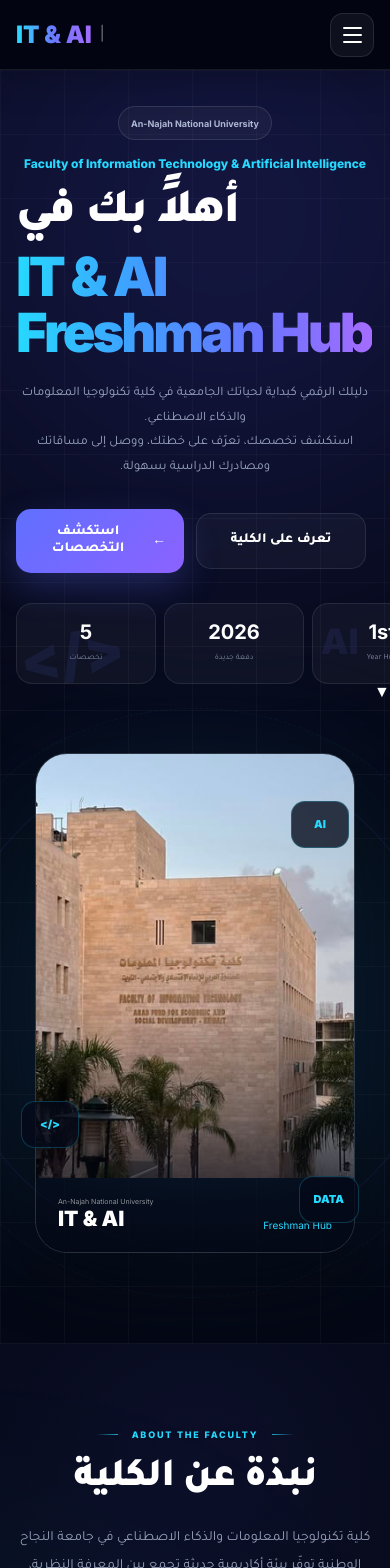
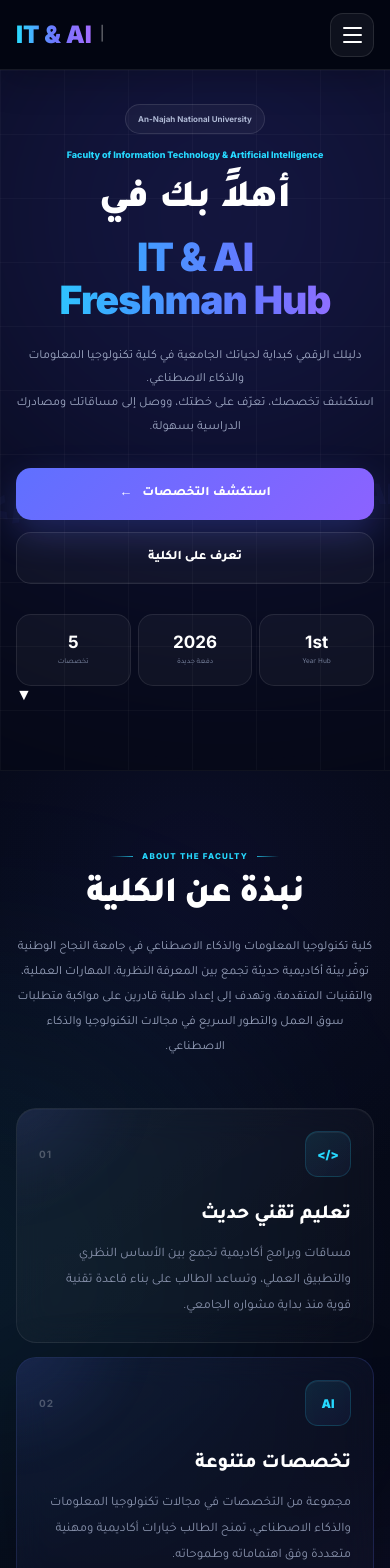
Before and after one commit to majedhanini/Majed-Hanini---najah-, a React (Vite) app: page / in a window 390 px wide. Shown: the top 1568 px of the page. Built offline with nearby package versions, Linux system fonts and the light colour scheme.

Commit message:
Fix home mobile responsiveness

```diff
--- a/src/styles/home.css
+++ b/src/styles/home.css
@@ -1305,320 +1305,378 @@
 }
 
 /* =========================================================
-   HOME - MOBILE FIX
+   HOME - FINAL RESPONSIVE FIX
 ========================================================= */
 
 @media (max-width: 768px) {
 
   .home-page {
+    width: 100%;
+    max-width: 100%;
     overflow-x: hidden;
   }
 
   .hero-section {
     min-height: auto;
-    padding:
-      44px 20px
-      70px;
+    padding: 42px 18px 70px;
+    display: block;
   }
 
   .hero-container {
     width: 100%;
     max-width: 100%;
-
+    margin: 0 auto;
     display: flex;
     flex-direction: column;
-
-    gap: 34px;
-
     align-items: center;
-  }
-
-
-  /* =========================
-     HERO CONTENT
-  ========================= */
+    gap: 36px;
+  }
 
   .hero-content {
     width: 100%;
     max-width: 100%;
-
+    margin: 0 auto;
+    display: flex;
+    flex-direction: column;
+    align-items: center;
     text-align: center;
-
+  }
+
+  .hero-badge {
+    min-height: 30px;
+    margin: 0 auto 14px;
+    padding: 0 12px;
+    font-size: 8px;
+    text-align: center;
+  }
+
+  .hero-college {
+    width: 100%;
+    margin-bottom: 17px;
+    text-align: center;
+    font-size: 10px;
+    line-height: 1.6;
+    white-space: normal;
+  }
+
+  .hero-title {
+    width: 100%;
+    margin: 0 auto 24px;
+    display: flex;
+    flex-direction: column;
     align-items: center;
-  }
-
-
-  .hero-badge {
-    margin:
-      0 auto 16px;
-
-    font-size: 9px;
-
-    padding:
-      7px 12px;
-  }
-
-
-  .hero-eyebrow {
     text-align: center;
-
-    font-size: 12px;
-
-    line-height: 1.5;
-
-    margin-bottom: 18px;
-  }
-
-
-  .hero-title {
-    width: 100%;
-
-    margin:
-      0 auto 22px;
-
+  }
+
+  .hero-title-ar {
+    width: 100%;
+    margin: 0 auto 14px;
+    font-size: clamp(38px, 11vw, 52px);
+    line-height: 1.12;
     text-align: center;
-
-    font-size:
-      clamp(
-        44px,
-        12vw,
-        62px
-      );
-
-    line-height: 1.05;
-
+    white-space: normal;
+  }
+
+  .hero-title-en {
+    width: 100%;
+    max-width: 100%;
+    display: flex;
+    flex-direction: column;
+    align-items: center;
+    gap: 2px;
+    font-size: clamp(38px, 10.5vw, 50px);
+    line-height: 1.02;
     letter-spacing: -1.5px;
-  }
-
-
-  .hero-title .arabic-title {
-    display: block;
-
-    margin-bottom: 10px;
-
-    font-size:
-      clamp(
-        42px,
-        11vw,
-        58px
-      );
-
-    line-height: 1.15;
-  }
-
-
-  .hero-title .gradient-text {
-    display: block;
-
-    font-size:
-      clamp(
-        44px,
-        12vw,
-        60px
-      );
-
-    line-height: 1.02;
-  }
-
+    text-align: center;
+    white-space: normal;
+  }
+
+  .hero-title-en span {
+    width: 100%;
+    text-align: center;
+    white-space: normal;
+  }
 
   .hero-description {
     width: 100%;
     max-width: 520px;
-
-    margin:
-      0 auto 28px;
-
-    padding:
-      0 4px;
-
+    margin: 0 auto 28px;
+    padding: 0;
+    align-self: center;
     position: static;
-    right: auto;
-
+    direction: rtl;
     text-align: center;
-
+    font-size: 13px;
+    line-height: 1.95;
+    white-space: normal;
+    overflow-wrap: break-word;
+  }
+
+  .hero-actions {
+    width: 100%;
+    max-width: 420px;
+    margin: 0 auto 30px;
+    align-self: center;
+    display: flex;
+    flex-direction: column;
+    align-items: stretch;
+    gap: 12px;
+    direction: rtl;
+  }
+
+  .hero-button {
+    width: 100%;
+    min-width: 0;
+    min-height: 54px;
+    padding: 0 18px;
+    display: flex;
+    align-items: center;
+    justify-content: center;
+    gap: 10px;
+    border-radius: 15px;
     font-size: 14px;
-
-    line-height: 2;
-
-    color: #9aa6c2;
-  }
-
-
-  /* =========================
-     BUTTONS
-  ========================= */
-
-  .hero-buttons {
-    width: 100%;
-
+  }
+
+  .hero-stats {
+    width: 100%;
+    max-width: 520px;
+    margin: 0 auto;
+    display: grid;
+    grid-template-columns: repeat(3, minmax(0, 1fr));
+    gap: 8px;
+    direction: ltr;
+  }
+
+  .hero-stat {
+    width: 100%;
+    min-width: 0;
+    min-height: 76px;
+    padding: 15px 5px;
     display: flex;
-
     flex-direction: column;
-
-    align-items: stretch;
-
-    gap: 12px;
-
-    margin-bottom: 30px;
-  }
-
-
-  .hero-button {
-    width: 100%;
-
-    min-height: 56px;
-
+    align-items: center;
     justify-content: center;
-
-    padding:
-      15px 18px;
-
-    font-size: 14px;
-
+    text-align: center;
     border-radius: 15px;
   }
 
-
-  /* =========================
-     STATS
-  ========================= */
-
-  .hero-stats {
-    width: 100%;
-
-    display: grid;
-
-    grid-template-columns:
-      repeat(3, 1fr);
-
-    gap: 10px;
-  }
-
-
-  .hero-stat {
-    min-width: 0;
-
-    padding:
-      18px 8px;
-
-    border-radius: 16px;
-
-    text-align: center;
-  }
-
-
   .hero-stat strong {
-    font-size: 22px;
-  }
-
-
-  .hero-stat span {
-    font-size: 9px;
-  }
-
-
-  /* =========================
-     HERO IMAGE
-  ========================= */
-
-  .hero-visual {
-    width: 100%;
-    max-width: 380px;
-
-    margin:
-      5px auto 0;
-
-    order: 2;
-  }
-
-
-  .hero-image-card {
-    width: 100%;
-
-    max-width: 360px;
-
-    margin: 0 auto;
-  }
-
-
-  .hero-image-card img {
-    width: 100%;
-    height: auto;
-
-    object-fit: cover;
-  }
-
-
-  /* =========================
-     DECORATIONS
-  ========================= */
-
-  .hero-floating-card {
-    transform: scale(0.82);
-  }
-
-}
-
-
-@media (max-width: 480px) {
-
-  .hero-section {
-    padding:
-      36px 16px
-      60px;
-  }
-
-
-  .hero-eyebrow {
-    font-size: 11px;
-  }
-
-
-  .hero-title {
-    font-size: 42px;
-  }
-
-
-  .hero-title .arabic-title {
-    font-size: 41px;
-  }
-
-
-  .hero-title .gradient-text {
-    font-size: 43px;
-  }
-
-
-  .hero-description {
-    font-size: 13px;
-
-    line-height: 1.9;
-  }
-
-
-  .hero-stats {
-    gap: 8px;
-  }
-
-
-  .hero-stat {
-    padding:
-      16px 6px;
-  }
-
-
-  .hero-stat strong {
-    font-size: 20px;
-  }
-
+    margin-bottom: 5px;
+    font-size: 19px;
+    line-height: 1.2;
+  }
 
   .hero-stat span {
     font-size: 8px;
-  }
-
-
-  .hero-image-card {
-    max-width: 320px;
-  }
-
-}
+    line-height: 1.4;
+    text-align: center;
+    white-space: normal;
+  }
+
+  .hero-visual {
+    display: none;
+  }
+
+  .code-one {
+    left: -20px;
+    font-size: 42px;
+    opacity: 0.45;
+  }
+
+  .code-two {
+    right: -5px;
+    font-size: 28px;
+    opacity: 0.45;
+  }
+
+  .code-three {
+    right: -15px;
+    font-size: 45px;
+    opacity: 0.4;
+  }
+
+  .about-college-section {
+    padding: 85px 18px 90px;
+  }
+
+  .about-college-container {
+    width: 100%;
+  }
+
+  .about-college-heading {
+    width: 100%;
+    max-width: 100%;
+    margin: 0 auto 48px;
+    text-align: center;
+  }
+
+  .about-college-kicker {
+    margin-bottom: 15px;
+    font-size: 8px;
+    letter-spacing: 1.2px;
+    gap: 9px;
+  }
+
+  .about-college-kicker span {
+    width: 22px;
+  }
+
+  .about-college-heading h2 {
+    margin-bottom: 18px;
+    font-size: clamp(36px, 10vw, 46px);
+    line-height: 1.15;
+  }
+
+  .about-college-heading p {
+    width: 100%;
+    max-width: 520px;
+    margin: 0 auto;
+    font-size: 13px;
+    line-height: 2;
+  }
+
+  .about-college-grid {
+    width: 100%;
+    display: grid;
+    grid-template-columns: 1fr;
+    gap: 14px;
+  }
+
+  .about-college-card {
+    width: 100%;
+    min-height: auto;
+    padding: 24px;
+    border-radius: 20px;
+  }
+
+  .about-college-card-featured {
+    transform: none;
+  }
+
+  .about-college-card-featured:hover {
+    transform: translateY(-5px);
+  }
+
+  .about-card-top {
+    margin-bottom: 25px;
+  }
+
+  .about-card-icon {
+    width: 46px;
+    height: 46px;
+    border-radius: 13px;
+  }
+
+  .about-college-card h3 {
+    font-size: 20px;
+  }
+
+  .about-college-card p {
+    font-size: 13px;
+    line-height: 2;
+  }
+}
+
+@media (max-width: 480px) {
+
+  .hero-section {
+    padding: 34px 16px 62px;
+  }
+
+  .hero-college {
+    font-size: 9px;
+    padding: 0 4px;
+  }
+
+  .hero-title-ar {
+    font-size: 39px;
+    line-height: 1.13;
+  }
+
+  .hero-title-en {
+    font-size: 39px;
+    line-height: 1.04;
+    letter-spacing: -1px;
+  }
+
+  .hero-description {
+    max-width: 100%;
+    font-size: 12.5px;
+    line-height: 1.9;
+  }
+
+  .hero-actions {
+    max-width: 100%;
+  }
+
+  .hero-button {
+    min-height: 52px;
+    font-size: 13px;
+  }
+
+  .hero-stats {
+    width: 100%;
+    gap: 7px;
+  }
+
+  .hero-stat {
+    min-height: 72px;
+    padding: 13px 3px;
+  }
+
+  .hero-stat strong {
+    font-size: 17px;
+  }
+
+  .hero-stat span {
+    font-size: 7.5px;
+  }
+
+  .about-college-section {
+    padding: 75px 16px 80px;
+  }
+
+  .about-college-heading h2 {
+    font-size: 36px;
+  }
+
+  .about-college-heading p {
+    font-size: 12.5px;
+  }
+
+  .about-college-card {
+    padding: 22px;
+  }
+}
+
+@media (max-width: 360px) {
+
+  .hero-title-ar {
+    font-size: 35px;
+  }
+
+  .hero-title-en {
+    font-size: 34px;
+    letter-spacing: -0.8px;
+  }
+
+  .hero-college {
+    font-size: 8px;
+  }
+
+  .hero-description {
+    font-size: 12px;
+  }
+
+  .hero-stat {
+    padding: 12px 2px;
+  }
+
+  .hero-stat strong {
+    font-size: 16px;
+  }
+
+  .hero-stat span {
+    font-size: 7px;
+  }
+}
```
